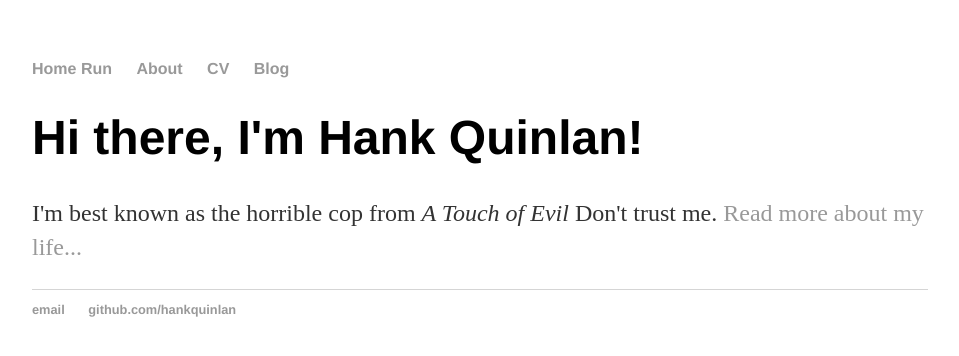
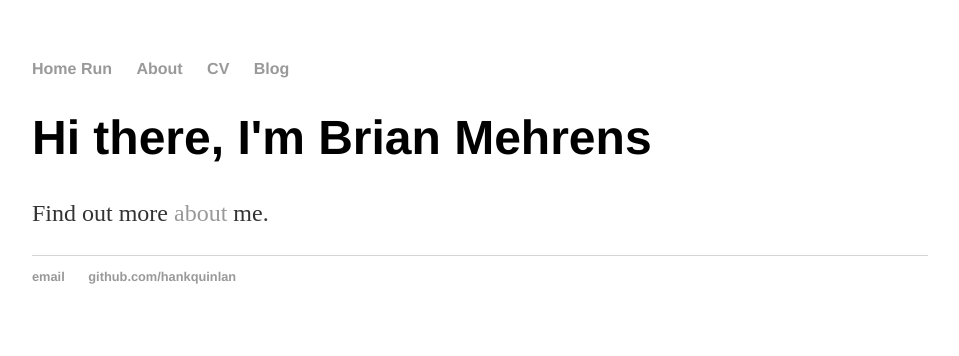
Before and after one commit to mehrens-b/allaboutme, a Jekyll site: the page built from index.html, in a window 1280 px wide. Shown: the top 356 px of the page, without its empty margins (160-1119 px from the left). Built offline with Jekyll 4.4.1, drawn with Linux system fonts in a browser that asks for light colours.

Commit message:
Update index.html

```diff
--- a/index.html
+++ b/index.html
@@ -1,8 +1,8 @@
 ---
 layout: default
-title: Hank Quinlan, Horrible Cop
+title: Brian Mehrens, Videographer
 ---
 <div class="blurb">
-	<h1>Hi there, I'm Hank Quinlan!</h1>
-	<p>I'm best known as the horrible cop from <em>A Touch of Evil</em> Don't trust me. <a href="/about">Read more about my life...</a></p>
+	<h1>Hi there, I'm Brian Mehrens</h1>
+	<p>Find out more <a href="/about">about</a> me.</p>
 </div><!-- /.blurb -->
```
